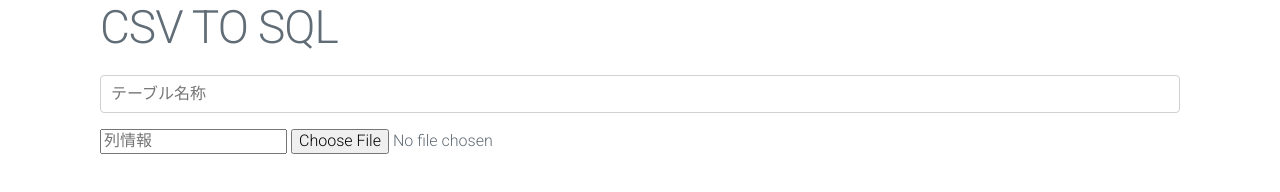
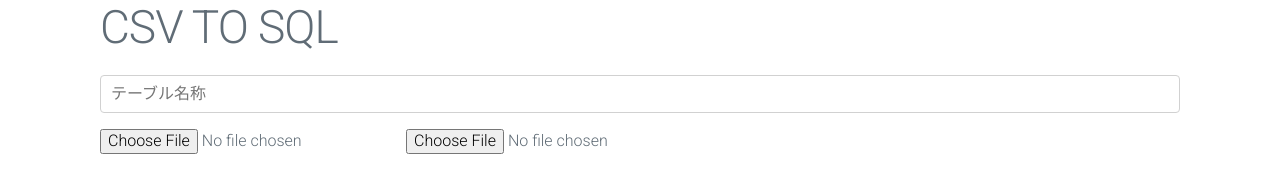
Before and after one commit to kinachan/csvtoSql, a plain HTML site: page index.html in a window 1280 px wide. Drawn offline with nearby package versions, Linux system fonts and the light colour scheme.

Commit message:
ニアミス

```diff
--- a/index.html
+++ b/index.html
@@ -15,7 +15,7 @@
   <div class="container">
     <h1>CSV TO SQL</h1>
     <input type="text" id="table-name" placeholder="テーブル名称" />
-    <input type="type" id="column-info" placeholder="列情報" />
+    <input type="file" id="column-info" placeholder="列情報" />
     <input type="file" id="file-upload" placeholder="CSVファイルをアップロード" />
   </div>
   <div id="result-area" style="margin:16px; padding:16px">
```
